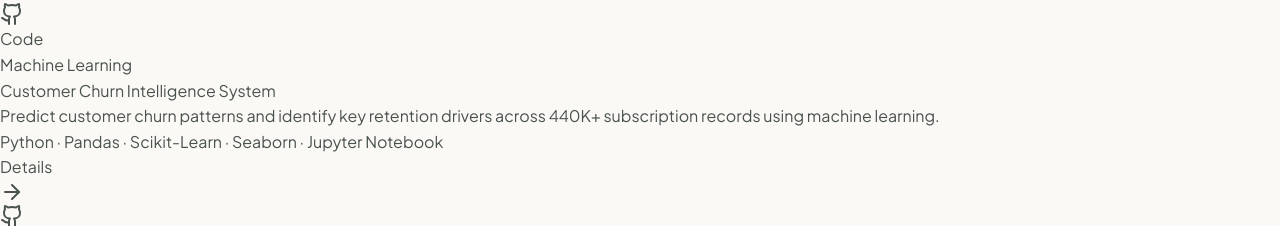
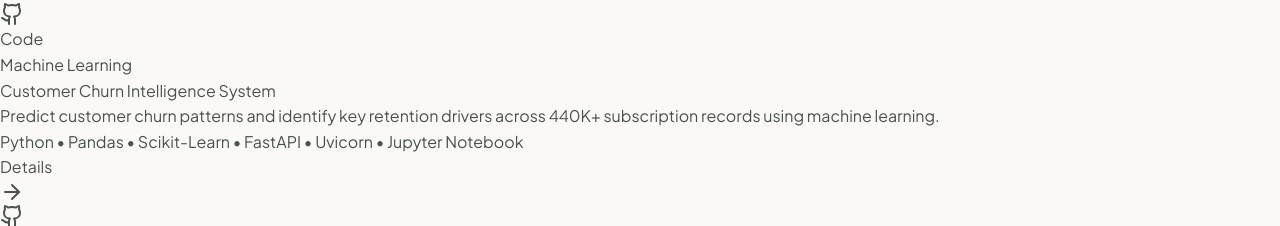
Before and after one commit to Apak-C/Portfolio_Website, a React (Vite) app: page / in a window 1280 px wide. Shown: the part 8188-8414 px from the top of the page. Built offline with nearby package versions, Linux system fonts and the light colour scheme.

Commit message:
new description

```diff
--- a/src/data/portfolioData.js
+++ b/src/data/portfolioData.js
@@ -96,9 +96,9 @@ export const projects = [
     category: "Machine Learning",
     summary: "Predict customer churn patterns and identify key retention drivers across 440K+ subscription records using machine learning.",
     problem: "Identifying at-risk customer churn patterns across large-scale subscription data (440K+ rows) enables targeted retention strategies and prevents revenue loss.",
-    solution: "Engineered and evaluated a Random Forest classification model using Scikit-Learn and Pandas, achieving 99.96% predictive accuracy and extracting key business drivers like support frequency.",
-    techList: "Python · Pandas · Scikit-Learn · Seaborn · Jupyter Notebook",
-    technologies: ["Python", "Pandas", "Scikit-Learn", "Seaborn", "Jupyter Notebook"],
+    solution: "Engineered a Random Forest model and deployed it via a production-ready FastAPI REST API, achieving 99.96% accuracy and enabling real-time automated churn prediction workflows.",
+    techList: "Python • Pandas • Scikit-Learn • FastAPI • Uvicorn • Jupyter Notebook",
+    technologies: ["Python", "Pandas", "Scikit-Learn", "FastAPI", "Uvicorn", "Jupyter Notebook"],
     githubUrl: "https://github.com/Apak-C/customer-churn-prediction",
     liveDemoUrl: "#",
     featured: true
```
